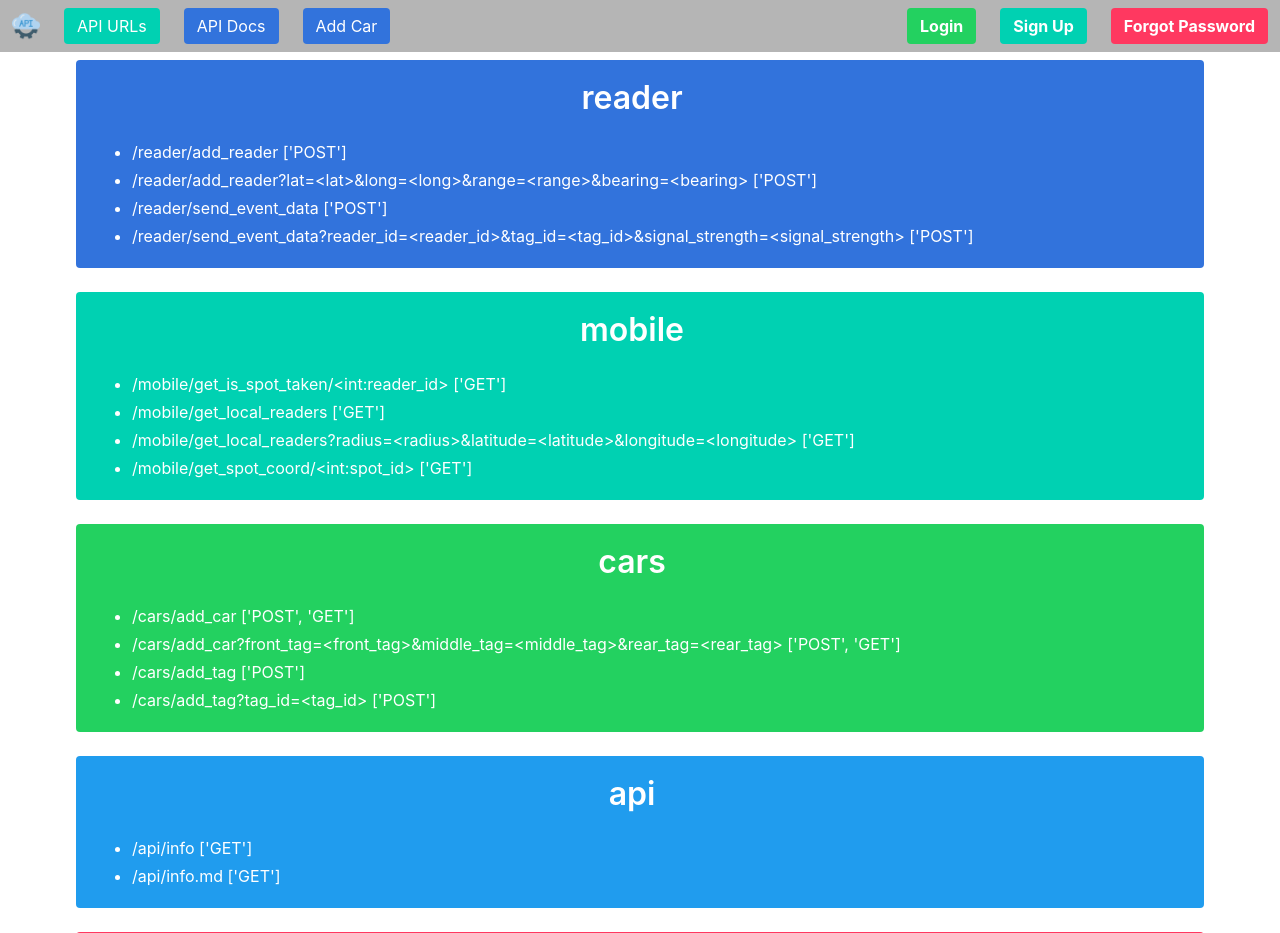
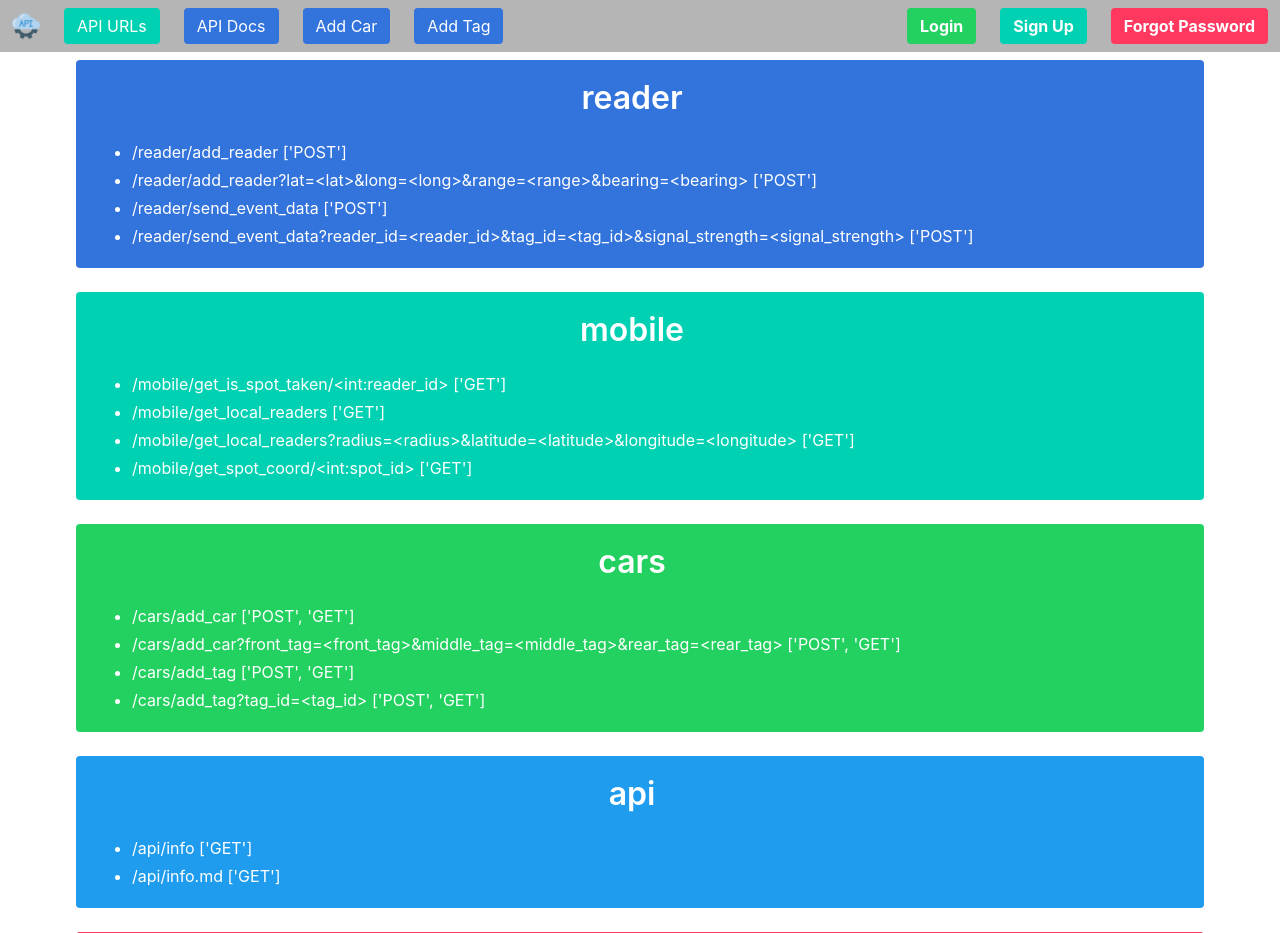
Before and after one commit to Capstone-SpotASpot/Server-SpotASpot, a Flask app: page /api/info in a window 1280 px wide. Shown: the top 933 px of the page. Run offline with Flask 2, Linux system fonts and the light colour scheme; parts of the project's set-up code (start-up, migrations or seed data) failed here and were passed over.

Commit message:
can add tag via webpage

```diff
--- a/src/backend/main.py
+++ b/src/backend/main.py
@@ -31,6 +31,7 @@ from registrationForm import RegistrationForm
 from loginForm import LoginForm
 from forgotPasswordForm import ForgotPwdForm
 from addCarForm import AddCarForm
+from addTagForm import AddTagForm
 
 class SendEventDataRes(TypedDict):
     is_car_parked: bool
@@ -465,16 +466,49 @@ class WebApp(UserManager):
 
 
     def createCarRoutes(self):
-        @self._app.route("/cars/add_tag", methods=["POST"], defaults={"tag_id": None})
-        @self._app.route("/cars/add_tag?tag_id=<tag_id>", methods=["POST"])
+        @self._app.route("/cars/add_tag", methods=["POST", "GET"], defaults={"tag_id": None})
+        @self._app.route("/cars/add_tag?tag_id=<tag_id>", methods=["POST", "GET"])
         def add_tag(tag_id: int):
             """Returns the newly created tag's id"""
-            args = request.args
-            tag_id = args.get("tag_id")
-            created_tag_id = None
-            if tag_id is not None:
-                created_tag_id = self.add_tag(tag_id)
-            return {"new_tag_id": created_tag_id}
+            if request.method == "POST":
+                args = None
+                tag_id = None
+
+                is_form = len(request.form) > 0
+
+                if is_form:
+                    add_tag_form = AddTagForm(self._app, request.form)
+
+                if is_form and add_tag_form.validate_on_submit():
+                    tag_id = add_tag_form.tag_id.data
+                elif is_form:
+                    # flash_print(f"Add Tag Fail! Bad form", "is-warning")
+                    tag_id = None
+                else:
+                    # make sure posting with normal method (not via form) still works
+                    args = request.args
+                    tag_id = args.get("tag_id")
+
+                # dont add the tag if the data is bad
+                created_tag_id = None
+                print(f"Adding New Tag with real id : {tag_id}")
+
+                if tag_id is not None:
+                    created_tag_id = self.add_tag(tag_id)
+
+                # how the return gets handled depends if a form or curl was used
+                if not is_form:
+                    return {"new_tag_id": created_tag_id}
+                else:
+                    # make a fresh form to use for the page
+                    fresh_form=AddTagForm(self._app)
+                    fresh_form.tag_id.data = ""
+                    return render_template("add_tag.html", title="Add Car", form=fresh_form, tag_add_success=True)
+
+            elif request.method == "GET":
+                clear_flashes(session)
+                add_tag_form = AddTagForm(self._app)
+                return render_template("add_tag.html", title="Add New Tag", form=add_tag_form, tag_add_success=False)
 
         @self._app.route("/cars/add_car", methods=["POST", "GET"], defaults={'front_tag': None, 'middle_tag': None, 'rear_tag': None})
         @self._app.route("/cars/add_car?front_tag=<front_tag>&middle_tag=<middle_tag>&rear_tag=<rear_tag>", methods=["POST", "GET"])
--- a/src/frontend/templates/base.html
+++ b/src/frontend/templates/base.html
@@ -58,6 +58,13 @@
                                 </a>
                             </div>
                         </div>
+                        <div class="navbar-item">
+                            <div class="buttons">
+                                <a href="{{ url_for('add_tag') }}" class="button is-link">
+                                    Add Tag
+                                </a>
+                            </div>
+                        </div>
                     </div> <!-- End of left navbar-->
 
 
```
Also changed, not shown: src/backend/addTagForm.py (added, +27 -0 lines), src/frontend/templates/add_tag.html (added, +41 -0 lines).
